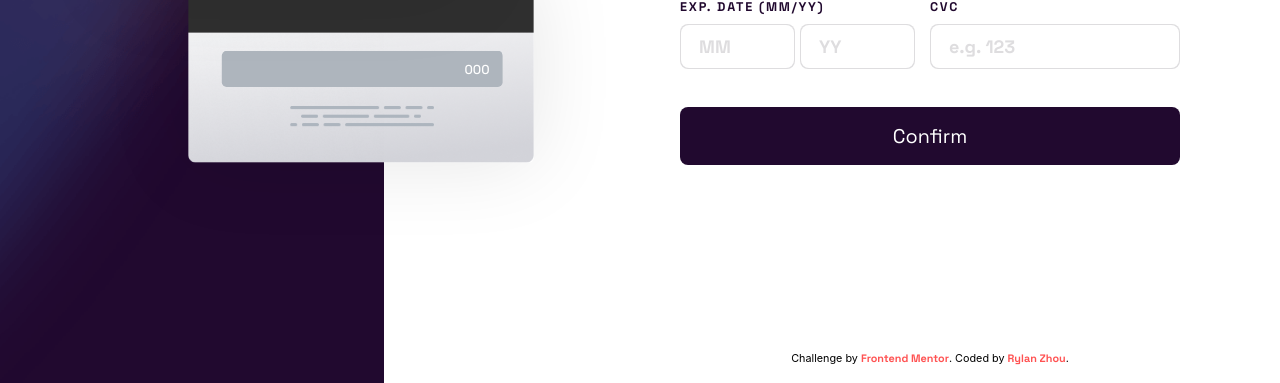
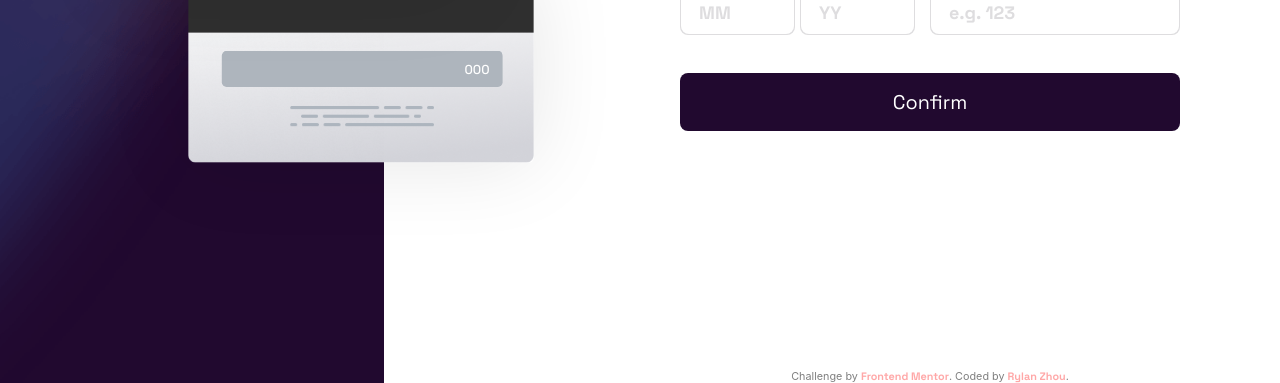
Before and after one commit to RylanZhou/frontend-mentor-interactive-card-details-form, a website built with Vite: page index.html in a window 1280 px wide. Shown: the part 437-820 px from the top of the page. Built offline with nearby package versions, Linux system fonts and the light colour scheme.

Commit message:
fix: style fixes

```diff
--- a/src/main.ts
+++ b/src/main.ts
@@ -2,6 +2,14 @@ import './style.scss';
 
 const inputEls = document.querySelectorAll('input');
 const formEl = document.querySelector('form');
+
+window.onload = () => {
+  document.documentElement.style.setProperty('--height', window.innerHeight + 'px');
+};
+
+window.onresize = () => {
+  document.documentElement.style.setProperty('--height', window.innerHeight + 'px');
+};
 
 // Limit input
 inputEls.forEach((input) => {
--- a/src/style.scss
+++ b/src/style.scss
@@ -31,7 +31,7 @@ $purple: hsl(278, 68%, 11%);
   display: flex;
   margin: 0 auto;
   min-width: 375px;
-  min-height: 100vh;
+  min-height: var(--height);
   padding-bottom: 1rem;
   flex-direction: column;
   background-color: $white;
@@ -133,21 +133,21 @@ $purple: hsl(278, 68%, 11%);
   main {
     position: relative;
     flex: 1;
+    display: flex;
+    flex-direction: column;
     width: 100%;
     max-width: 390px;
     margin: 0 auto;
-    padding-top: 1rem;
 
     form,
     .success {
-      position: absolute;
-      width: 100%;
       background-color: $white;
 
       button {
         width: 100%;
         padding: 0.9rem 0;
         margin-top: 0.5rem;
+        margin-bottom: 2rem;
         text-align: center;
         font-size: 1.1rem;
         outline: none;
@@ -160,6 +160,9 @@ $purple: hsl(278, 68%, 11%);
     }
 
     form {
+      position: relative;
+      flex: 1;
+      padding: 0 1rem;
       opacity: 1;
       transition: opacity 0.5s;
 
@@ -260,6 +263,10 @@ $purple: hsl(278, 68%, 11%);
     }
 
     .success {
+      position: absolute;
+      width: calc(100% - 2rem);
+      left: 50%;
+      translate: -50% 0;
       z-index: -1;
 
       .check {
@@ -313,12 +320,11 @@ $purple: hsl(278, 68%, 11%);
     }
 
     footer {
-      position: absolute;
       width: 100%;
-      bottom: 0rem;
       font-family: Inter, Avenir, Helvetica, Arial, sans-serif;
       font-size: 0.6rem;
       text-align: center;
+      opacity: 0.5;
 
       a {
         text-decoration: none;
@@ -329,10 +335,10 @@ $purple: hsl(278, 68%, 11%);
   }
 
   @media screen and (min-width: 960px) {
-    height: 100vh;
+    flex-direction: row;
+    height: var(--height);
     min-height: 820px;
     padding: 0 2rem;
-    flex-direction: row;
     background: url('/images/bg-main-desktop.png') no-repeat;
     background-size: 30% 100%;
 
@@ -357,17 +363,20 @@ $purple: hsl(278, 68%, 11%);
     }
 
     main {
-      display: flex;
-      align-items: center;
       max-width: 500px;
       margin-left: 7rem;
 
-      form {
+      form,
+      .success {
+        display: flex;
+        flex-direction: column;
+        justify-content: center;
         padding: 2rem 0;
       }
 
-      footer {
-        bottom: 1rem;
+      .success {
+        top: 50%;
+        translate: -50% -50%;
       }
     }
   }
```
